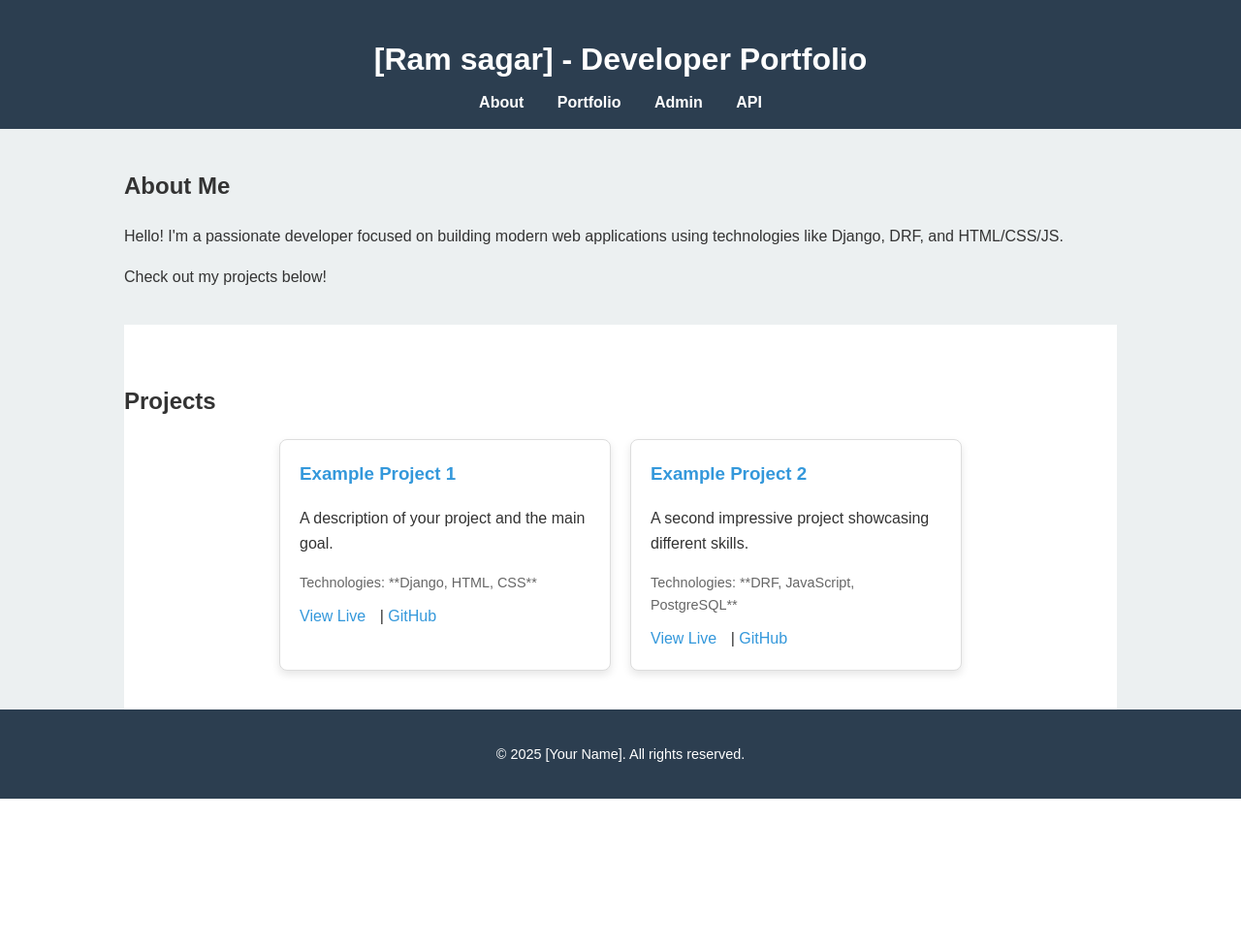
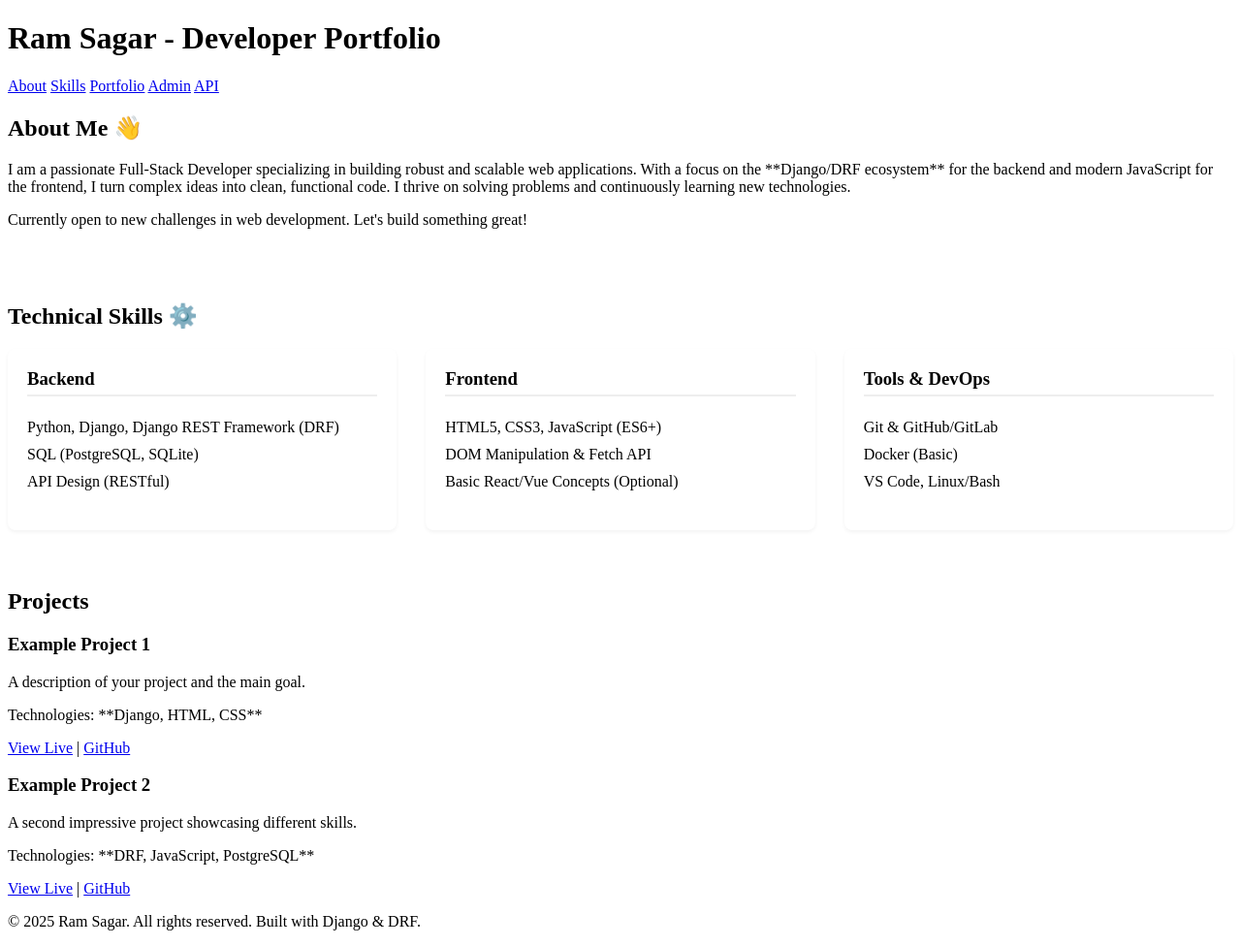
Before and after one commit to Ramsagar1212/Portfolio-Webapp-using-django-and-DRF, a Django app: page / in a window 1280 px wide. Shown: the whole page at 97% size. Before the commit the page ends 824 px from the top, so only its background shows below. Run offline with Django 5.2, Linux system fonts and the light colour scheme.

Commit message:
change in frontend

```diff
--- a/static/css/style.css
+++ b/static/css/style.css
@@ -1,104 +1,43 @@
-
-:root {
-    --primary-color: #3498db;
-    --secondary-color: #2c3e50;
-    --background-color: #ecf0f1;
-    --text-color: #333;
-    --card-bg: #fff;
+/* --- Skills Section Styling --- */
+#skills {
+    padding: 40px 0;
+    background-color: var(--background-color);
 }
 
-body {
-    font-family: sans-serif;
-    line-height: 1.6;
-    margin: 0;
-    padding: 0;
-    background-color: var(--background-color);
-    color: var(--text-color);
+.skills-grid {
+    display: flex;
+    flex-wrap: wrap;
+    gap: 30px;
+    justify-content: space-around;
 }
 
-.container {
-    width: 80%;
-    margin: 0 auto;
-    padding: 20px 0;
+.skills-grid > div {
+    background-color: var(--card-bg);
+    padding: 20px;
+    border-radius: 8px;
+    box-shadow: 0 2px 4px rgba(0, 0, 0, 0.05);
+    flex: 1 1 250px;
 }
 
-/* Header and Navigation */
-header {
-    background-color: var(--secondary-color);
-    color: white;
-    padding: 15px 0;
-    text-align: center;
-}
-
-header h1 {
-    margin-bottom: 5px;
-}
-
-nav a {
-    color: white;
-    margin: 0 15px;
-    text-decoration: none;
-    font-weight: bold;
-}
-
-nav a:hover {
+.skills-grid h3 {
     color: var(--primary-color);
-}
-
-/* Portfolio Section */
-#portfolio {
-    background-color: #fff;
-    padding: 40px 0;
-}
-
-.project-grid {
-    display: flex;
-    flex-wrap: wrap;
-    gap: 20px;
-    justify-content: center;
-}
-
-.project-card {
-    background-color: var(--card-bg);
-    border: 1px solid #ddd;
-    border-radius: 8px;
-    padding: 20px;
-    width: 300px;
-    box-shadow: 0 4px 8px rgba(0, 0, 0, 0.1);
-    transition: transform 0.2s;
-}
-
-.project-card:hover {
-    transform: translateY(-5px);
-    box-shadow: 0 6px 12px rgba(0, 0, 0, 0.15);
-}
-
-.project-card h3 {
-    color: var(--primary-color);
+    border-bottom: 2px solid #eee;
+    padding-bottom: 5px;
     margin-top: 0;
 }
 
-.project-card .tech {
-    font-size: 0.9em;
-    color: #666;
-    margin-bottom: 10px;
+.skills-grid ul {
+    list-style: none;
+    padding: 0;
 }
 
-.project-card a {
-    color: var(--primary-color);
-    text-decoration: none;
-    margin-right: 10px;
+.skills-grid li {
+    padding: 5px 0;
 }
 
-.project-card a:hover {
-    text-decoration: underline;
+/* Ensure project links are styled */
+.project-card .links a {
+    /* Reuse link styling */
+    display: inline-block;
+    margin-top: 10px;
 }
-
-/* Footer */
-footer {
-    text-align: center;
-    padding: 20px 0;
-    background-color: var(--secondary-color);
-    color: white;
-    font-size: 0.9em;
-}
--- a/templates/home.html
+++ b/templates/home.html
@@ -4,25 +4,56 @@
 <head>
     <meta charset="UTF-8">
     <meta name="viewport" content="width=device-width, initial-scale=1.0">
-    <title>My Developer Portfolio</title>
+    <title>{{ "Ram Sagar" }} - Developer Portfolio</title>
     <link rel="stylesheet" href="{% static 'css/style.css' %}">
 </head>
 <body>
     <header>
-        <h1>[Ram sagar] - Developer Portfolio</h1>
+        <h1>Ram Sagar - Developer Portfolio</h1>
         <nav>
             <a href="#about">About</a>
+            <a href="#skills">Skills</a>
             <a href="#portfolio">Portfolio</a>
             <a href="{% url 'admin:index' %}">Admin</a>
-            <a href="/api/v1/items/">API</a>
+            <a href="/api/portfolioview/">API</a>
         </nav>
     </header>
 
     <main>
         <section id="about" class="container">
-            <h2>About Me</h2>
-            <p>Hello! I'm a passionate developer focused on building modern web applications using technologies like Django, DRF, and HTML/CSS/JS.</p>
-            <p>Check out my projects below!</p>
+            <h2>About Me 👋</h2>
+            <p>I am a passionate Full-Stack Developer specializing in building robust and scalable web applications. With a focus on the **Django/DRF ecosystem** for the backend and modern JavaScript for the frontend, I turn complex ideas into clean, functional code. I thrive on solving problems and continuously learning new technologies.</p>
+            <p>Currently open to new challenges in web development. Let's build something great!</p>
+        </section>
+
+        <section id="skills" class="container">
+            <h2>Technical Skills ⚙️</h2>
+            <div class="skills-grid">
+                <div>
+                    <h3>Backend</h3>
+                    <ul>
+                        <li>Python, Django, Django REST Framework (DRF)</li>
+                        <li>SQL (PostgreSQL, SQLite)</li>
+                        <li>API Design (RESTful)</li>
+                    </ul>
+                </div>
+                <div>
+                    <h3>Frontend</h3>
+                    <ul>
+                        <li>HTML5, CSS3, JavaScript (ES6+)</li>
+                        <li>DOM Manipulation & Fetch API</li>
+                        <li>Basic React/Vue Concepts (Optional)</li>
+                    </ul>
+                </div>
+                <div>
+                    <h3>Tools & DevOps</h3>
+                    <ul>
+                        <li>Git & GitHub/GitLab</li>
+                        <li>Docker (Basic)</li>
+                        <li>VS Code, Linux/Bash</li>
+                    </ul>
+                </div>
+            </div>
         </section>
 
         <section id="portfolio" class="container">
@@ -45,7 +76,9 @@
     </main>
 
     <footer>
-        <p>&copy; 2025 [Your Name]. All rights reserved.</p>
+        <p>&copy; 2025 Ram Sagar. All rights reserved. Built with Django & DRF.</p>
     </footer>
+
+    <script src="{% static 'js/portfolio.js' %}"></script>
 </body>
 </html>
```
